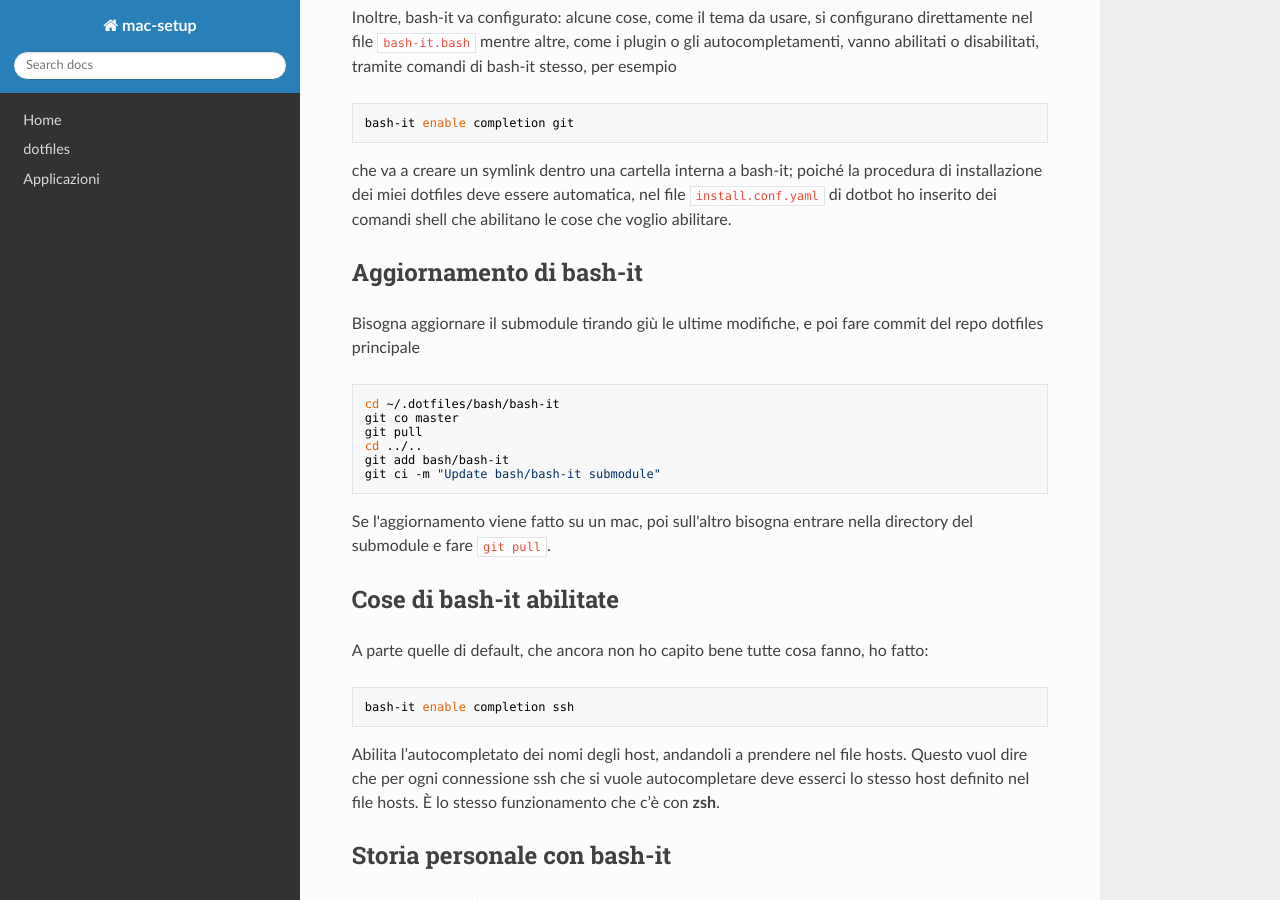
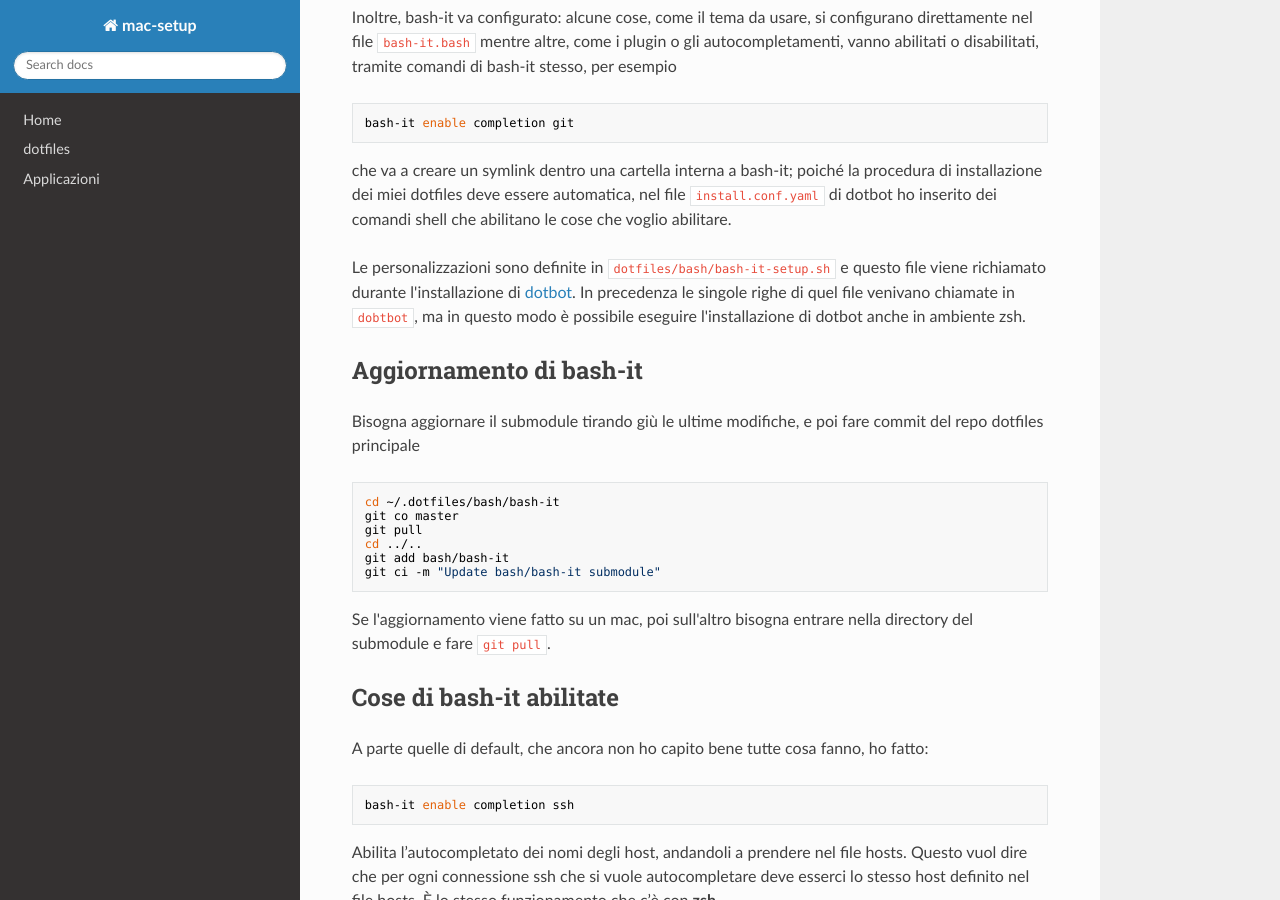
Before and after one commit to magobaol/mac-setup, an MkDocs documentation site: the page built from docs/applications/bash-it.md, in a window 1280 px wide and 900 px high, scrolled down 655 px. Built offline with MkDocs 1.6.1, drawn with Linux system fonts in a browser that asks for light colours; nearby versions of some CDN libraries.

Commit message:
Update docs about bash-it setup

```diff
--- a/docs/applications/bash-it.md
+++ b/docs/applications/bash-it.md
@@ -16,6 +16,8 @@ Inoltre, bash-it va configurato: alcune cose, come il tema da usare, si configur
 	bash-it enable completion git
 
 che va a creare un symlink dentro una cartella interna a bash-it; poiché la procedura di installazione dei miei dotfiles deve essere automatica, nel file `install.conf.yaml` di dotbot ho inserito dei comandi shell che abilitano le cose che voglio abilitare.
+
+Le personalizzazioni sono definite in `dotfiles/bash/bash-it-setup.sh` e questo file viene richiamato durante l'installazione di [dotbot](/applications/dotbot). In precedenza le singole righe di quel file venivano chiamate in `dobtbot`, ma in questo modo è possibile eseguire l'installazione di dotbot anche in ambiente zsh.
 
 ## Aggiornamento di bash-it
 Bisogna aggiornare il submodule tirando giù le ultime modifiche, e poi fare commit del repo dotfiles principale
```
Also changed, not shown: docs/dotfiles.md (+0 -2 lines).
